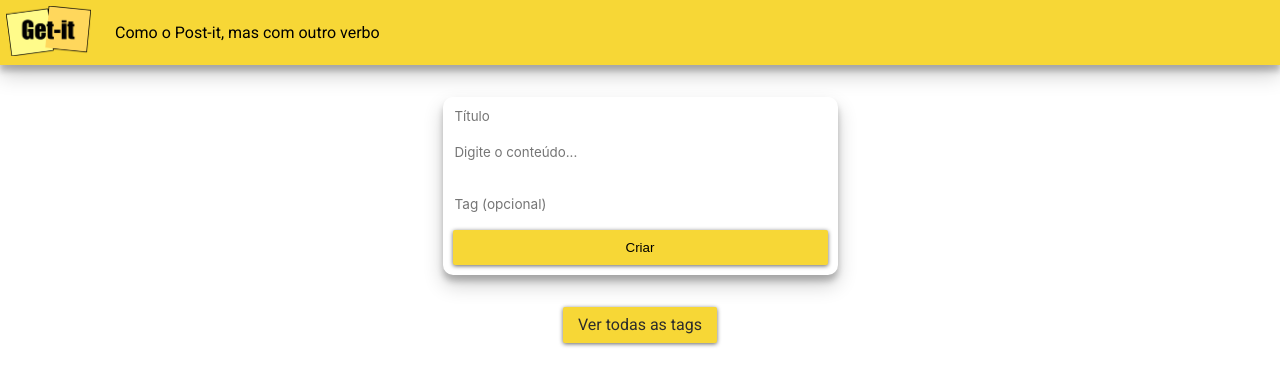
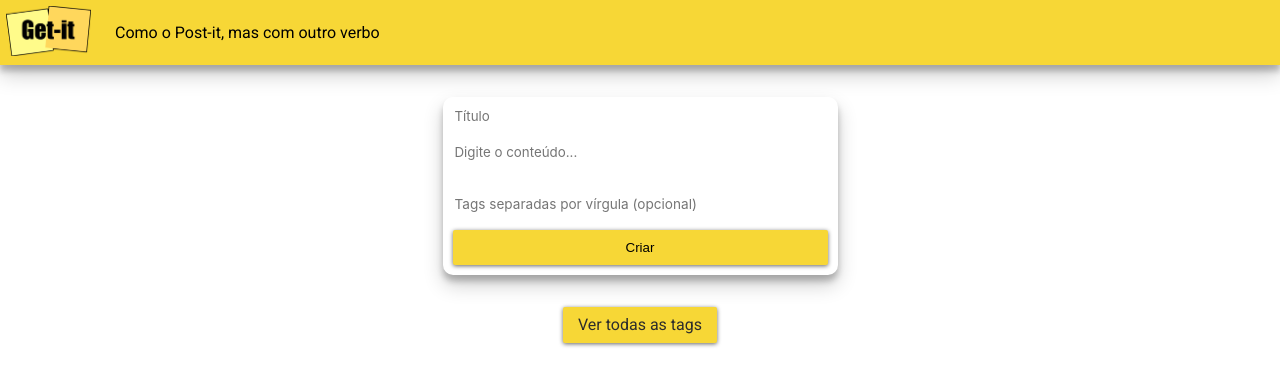
Before and after one commit to BrunoGT013/tecweb-2026-2-projeto1B, a Django app: page / in a window 1280 px wide. Shown: the top 386 px of the page. Run offline with Django 5.2, Linux system fonts and the light colour scheme; data that the repository does not hold is empty; some libraries are stand-ins or nearby versions.

Commit message:
a+: sistema de tags com relacao muitos para muitos

```diff
--- a/notes/models.py
+++ b/notes/models.py
@@ -11,10 +11,8 @@ class Tag(models.Model):
 class Note(models.Model):
     title = models.CharField(max_length=200)
     content = models.TextField(null=True)
-    tag = models.ForeignKey(
+    tags = models.ManyToManyField(
         Tag,
-        on_delete=models.SET_NULL,
-        null=True,
         blank=True,
         related_name='notes',
     )
--- a/notes/static/notes/getit.css
+++ b/notes/static/notes/getit.css
@@ -293,7 +293,18 @@ body {
   color: #4c4c4c;
 }
 
-/* Tag exibida dentro do cartão */
+/* Tags exibidas dentro do cartão */
+.card-tags {
+  display: flex;
+  flex-wrap: wrap;
+  gap: 6px;
+  margin-top: 10px;
+}
+
+.card-tags .card-tag {
+  margin-top: 0;
+}
+
 .card-tag {
   display: inline-block;
   margin-top: 10px;
--- a/notes/templates/notes/edit.html
+++ b/notes/templates/notes/edit.html
@@ -21,9 +21,9 @@
     <input
       class="form-card-tag"
       type="text"
-      name="tag"
-      placeholder="Tag (opcional)"
-      value="{{ note.tag.name|default:'' }}"
+      name="tags"
+      placeholder="Tags separadas por vírgula (opcional)"
+      value="{{ tags_atuais }}"
     />
     <div class="confirm-actions">
       <button class="btn" type="submit">Salvar</button>
--- a/notes/templates/notes/index.html
+++ b/notes/templates/notes/index.html
@@ -18,8 +18,8 @@
     <input
       class="form-card-tag"
       type="text"
-      name="tag"
-      placeholder="Tag (opcional)"
+      name="tags"
+      placeholder="Tags separadas por vírgula (opcional)"
     />
     <button class="btn" type="submit">Criar</button>
   </form>
@@ -35,9 +35,11 @@
       <div class="card-content">
         <p>{{ note.content }}</p>
       </div>
-      {% if note.tag %}
-      <a class="card-tag" href="{% url 'tag_detail' note.tag.id %}">{{ note.tag.name }}</a>
-      {% endif %}
+      <div class="card-tags">
+        {% for tag in note.tags.all %}
+        <a class="card-tag" href="{% url 'tag_detail' tag.id %}">{{ tag.name }}</a>
+        {% endfor %}
+      </div>
       <div class="card-actions">
         <a class="card-action" href="{% url 'edit' note.id %}" title="Editar anotação">editar</a>
         <a class="card-action" href="{% url 'delete' note.id %}" title="Apagar anotação">apagar</a>
--- a/notes/templates/notes/tag_detail.html
+++ b/notes/templates/notes/tag_detail.html
@@ -10,6 +10,11 @@
       <h3 class="card-title">{{ note.title }}</h3>
       <div class="card-content">
         <p>{{ note.content }}</p>
+      </div>
+      <div class="card-tags">
+        {% for t in note.tags.all %}
+        <a class="card-tag" href="{% url 'tag_detail' t.id %}">{{ t.name }}</a>
+        {% endfor %}
       </div>
       <div class="card-actions">
         <a class="card-action" href="{% url 'edit' note.id %}" title="Editar anotação">editar</a>
--- a/notes/views.py
+++ b/notes/views.py
@@ -3,28 +3,34 @@ from django.shortcuts import get_object_or_404, redirect, render
 from .models import Note, Tag
 
 
-def get_tag(name):
-    """Devolve a Tag com esse nome, criando-a se ainda nao existir.
+def get_tags(texto):
+    """Transforma o texto do campo de tags numa lista de objetos Tag.
 
-    A busca ignora maiusculas/minusculas para que 'Comida' e 'comida' nao
-    virem duas tags diferentes no banco. Nome vazio significa nota sem tag.
+    As tags vem separadas por virgula, entao 'comida, mercado' vira duas
+    tags. A busca ignora maiusculas/minusculas para que 'Comida' e 'comida'
+    nao virem duas tags diferentes no banco, e nomes repetidos entram so uma
+    vez. Campo vazio significa nota sem nenhuma tag.
     """
-    name = (name or '').strip()
-    if not name:
-        return None
+    tags = []
+    for name in (texto or '').split(','):
+        name = name.strip()
+        if not name:
+            continue
 
-    tag = Tag.objects.filter(name__iexact=name).first()
-    if tag is None:
-        tag = Tag.objects.create(name=name)
-    return tag
+        tag = Tag.objects.filter(name__iexact=name).first()
+        if tag is None:
+            tag = Tag.objects.create(name=name)
+        if tag not in tags:
+            tags.append(tag)
+    return tags
 
 
 def index(request):
     if request.method == 'POST':
         title = request.POST.get('titulo')
         content = request.POST.get('detalhes')
-        tag = get_tag(request.POST.get('tag'))
-        Note.objects.create(title=title, content=content, tag=tag)
+        note = Note.objects.create(title=title, content=content)
+        note.tags.set(get_tags(request.POST.get('tags')))
         return redirect('index')
     else:
         all_notes = Note.objects.all()
@@ -36,11 +42,12 @@ def edit(request, note_id):
     if request.method == 'POST':
         note.title = request.POST.get('titulo')
         note.content = request.POST.get('detalhes')
-        note.tag = get_tag(request.POST.get('tag'))
         note.save()
+        note.tags.set(get_tags(request.POST.get('tags')))
         return redirect('index')
     else:
-        return render(request, 'notes/edit.html', {'note': note})
+        tags_atuais = ', '.join(tag.name for tag in note.tags.all())
+        return render(request, 'notes/edit.html', {'note': note, 'tags_atuais': tags_atuais})
 
 
 def delete(request, note_id):
```
Also changed, not shown: notes/migrations/0004_remove_note_tag_note_tags.py (added).
